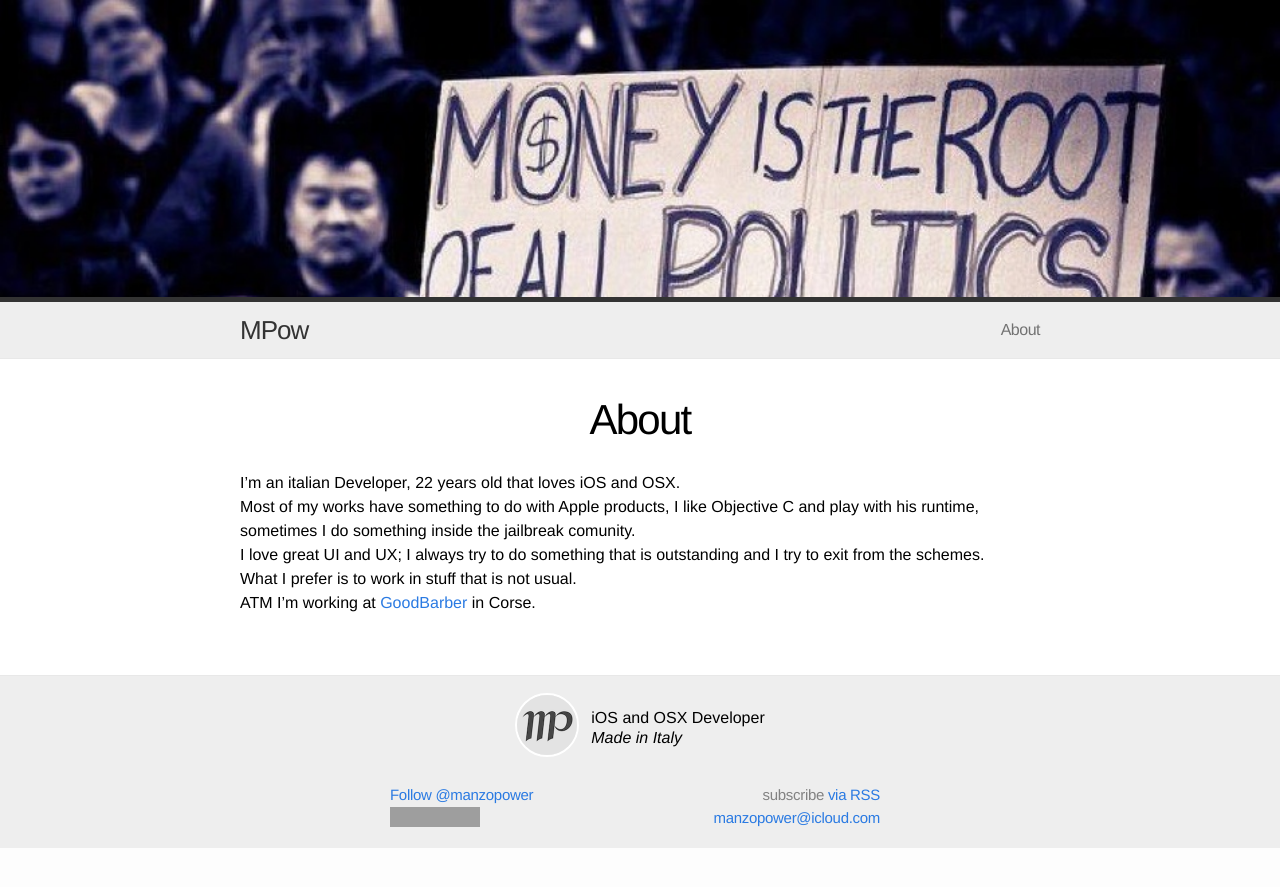
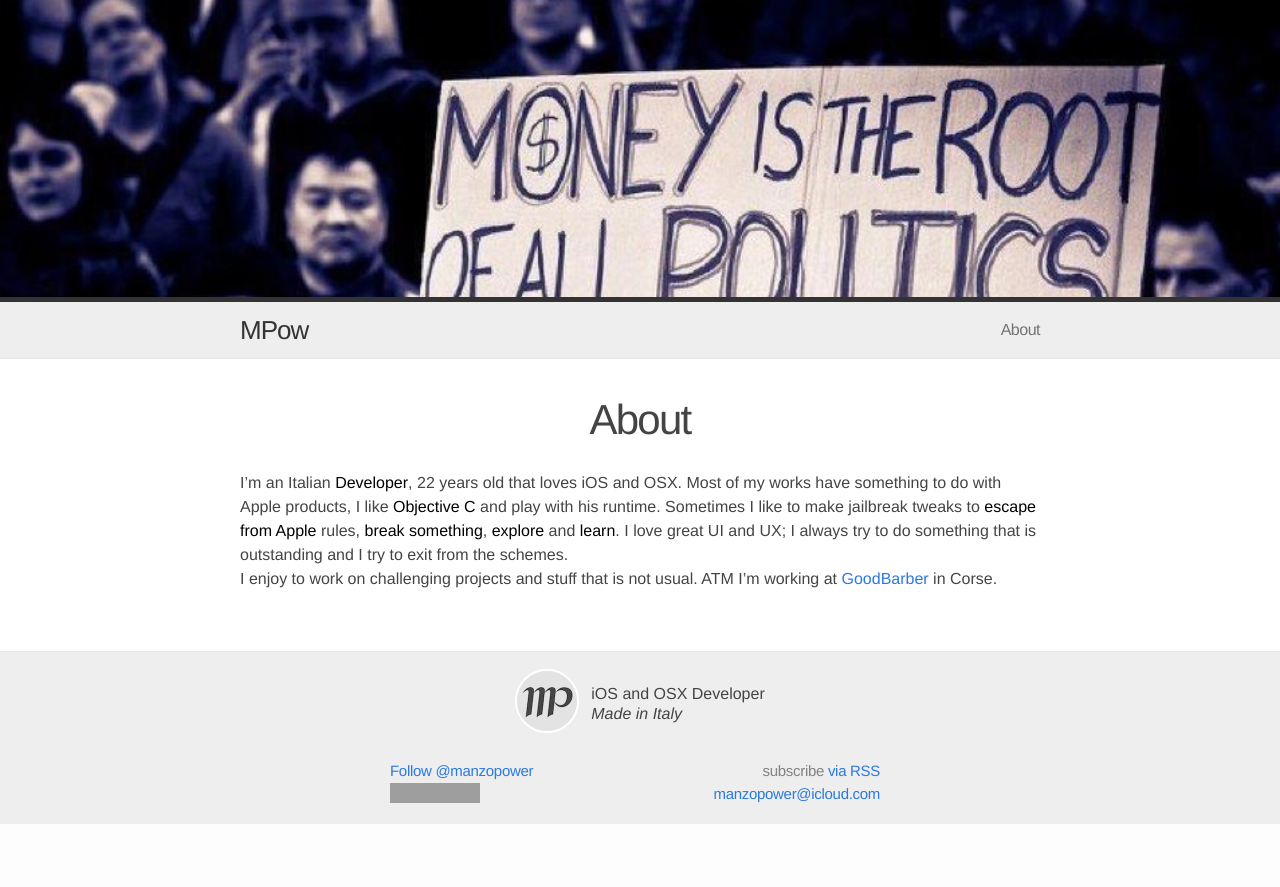
Before and after one commit to MP0w/MP0w.github.io, a Jekyll site: the page built from about.md, in a window 1280 px wide. Shown: the top 887 px of the page. Built offline with Jekyll 4.4.1, drawn with Linux system fonts in a browser that asks for light colours; comment, search, counter and statistics services are not loaded; grey boxes are pictures that could not be loaded.

Commit message:
about and font

```diff
--- a/about.md
+++ b/about.md
@@ -4,8 +4,8 @@ title: About
 permalink: /about/
 ---
 
-I'm an italian Developer, 22 years old that loves iOS and OSX.
-Most of my works have something to do with Apple products, I like Objective C and play with his runtime,  sometimes I do something inside the jailbreak comunity.
+I'm an Italian **Developer**, 22 years old that loves iOS and OSX.
+Most of my works have something to do with Apple products, I like **Objective C** and play with his runtime.  Sometimes I like to make jailbreak tweaks to **escape from Apple** rules, **break something**, **explore** and **learn**.
 I love great UI and UX; I always try to do something that is outstanding and I try to exit from the schemes.
-What I prefer is to work in stuff that is not usual.
+I enjoy to work on challenging projects and stuff that is not usual.
 ATM I'm working at [GoodBarber](http://goodbarber.com) in Corse.
--- a/css/main.css
+++ b/css/main.css
@@ -17,6 +17,7 @@ body {
   font-size: 16px;
   line-height: 1.5;
   font-weight: 300;
+  color: #444;
   background-color: #fdfdfd;
 }
 
@@ -25,6 +26,49 @@ h1, h2, h3, h4, h5, h6 { font-size: 100%; font-weight: 400; }
 a         { color: #2a7ae2; text-decoration: none; }
 a:hover   { color: #000; text-decoration: underline; }
 a:visited { color: #205caa; }
+
+strong{
+	color: #000;
+	font-weight:400;
+}
+
+code{
+	color: #000;
+}
+
+button{
+    display: block;
+	width: 200px;
+	min-height: 40px;
+	text-align: center;
+    border: 1px solid #aaa;
+    border-radius: 10px;
+    -moz-border-radius: 10px;
+    -webkit-border-radius: 10px;
+	color: #aaa;
+	background-color: #fff;
+	font-size: 18px;
+	padding: 4px;
+	margin: 0 auto;
+	margin-top: 20px;
+}
+
+button:hover{
+	background-color: #aaa;
+	color: #fff;
+}
+
+hr{
+	width: 80%;
+	margin: 10px 10%;
+	border: 0;
+    height: 1px;
+    background: #bbb;
+    background-image: -webkit-linear-gradient(left, #eee, #bbb, #eee);
+    background-image:    -moz-linear-gradient(left, #eee, #bbb, #eee);
+    background-image:     -ms-linear-gradient(left, #eee, #bbb, #eee);
+    background-image:      -o-linear-gradient(left, #eee, #bbb, #eee);
+}
 
 /* Utility */
 .clear{ clear: both; }
@@ -385,9 +429,6 @@ footer .wrap {
 	margin-bottom=50px;
 }
 
-#latest article {
-    font-size: 125%
-}
 
 #recent article {
     float: left;
@@ -411,6 +452,9 @@ footer .wrap {
     #recent article:nth-of-type(3n) {
         margin-right: 0
     }
+    #latest article {
+    font-size: 115%
+	}
 }
 
 @media screen and (max-width: 768px) {
@@ -447,41 +491,6 @@ footer .wrap {
     text-overflow: -o-ellipsis-lastline
 }
 
-
-button{
-    display: block;
-	width: 200px;
-	min-height: 40px;
-	text-align: center;
-    border: 1px solid #aaa;
-    border-radius: 10px;
-    -moz-border-radius: 10px;
-    -webkit-border-radius: 10px;
-	color: #aaa;
-	background-color: #fff;
-	font-size: 18px;
-	padding: 4px;
-	margin: 0 auto;
-	margin-top: 20px;
-}
-
-button:hover{
-	background-color: #aaa;
-	color: #fff;
-}
-
-hr{
-	width: 80%;
-	margin: 10px 10%;
-	border: 0;
-    height: 1px;
-    background: #bbb;
-    background-image: -webkit-linear-gradient(left, #eee, #bbb, #eee);
-    background-image:    -moz-linear-gradient(left, #eee, #bbb, #eee);
-    background-image:     -ms-linear-gradient(left, #eee, #bbb, #eee);
-    background-image:      -o-linear-gradient(left, #eee, #bbb, #eee);
-}
-
 .commentShare{
 	width: 50%;
 	text-align: right;
```
